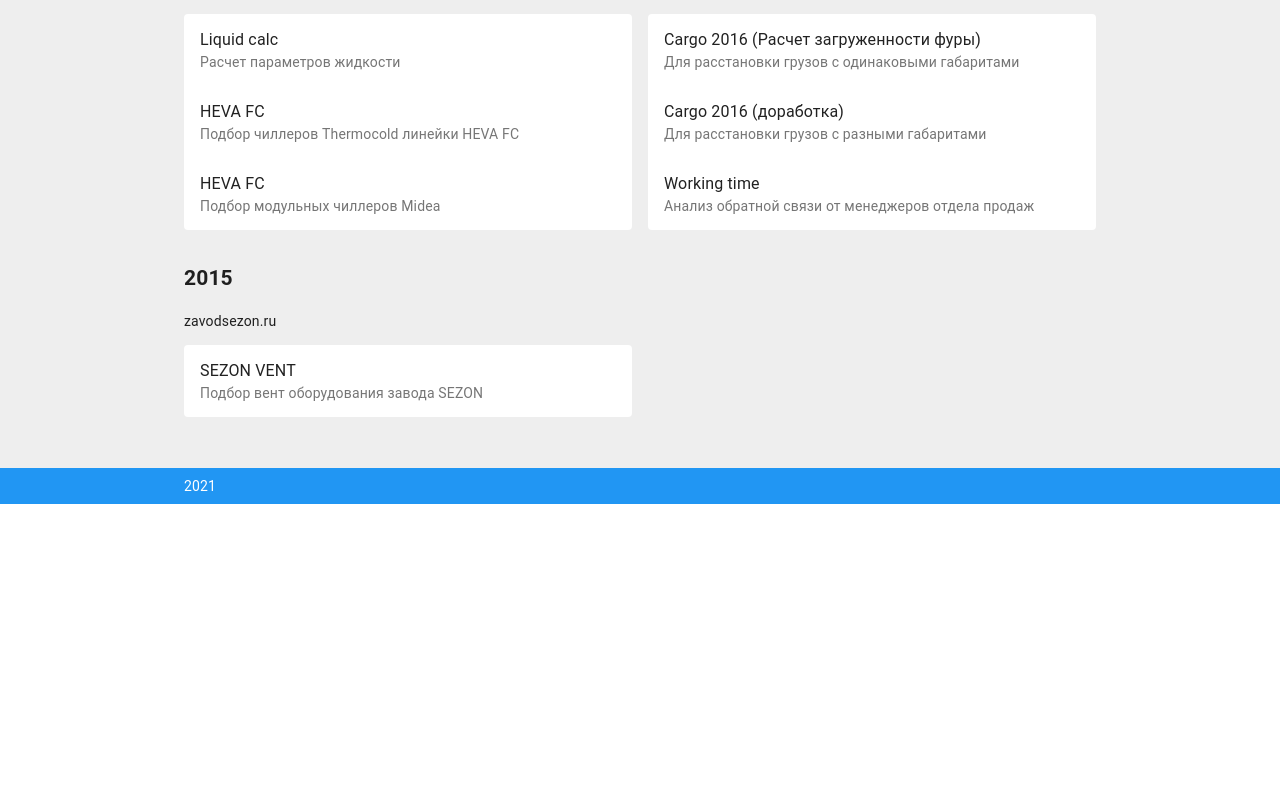
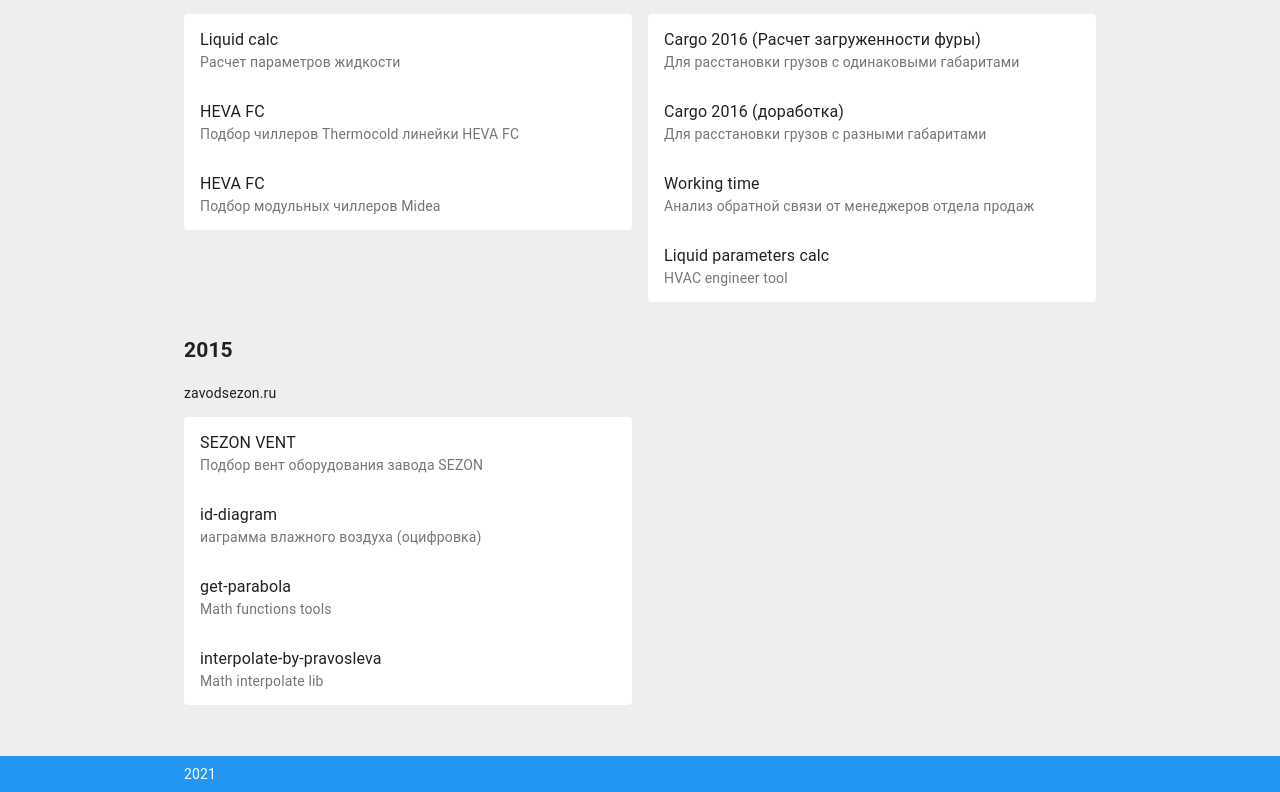
Before and after one commit to pravosleva/pravosleva-blog-2021-frontend-cra, a React app: page /projects in a window 1280 px wide. Shown: the part 950-1742 px from the top of the page. Before the commit the page ends 1454 px from the top, so only its background shows below. Built offline with nearby package versions, Linux system fonts and the light colour scheme; no server answers; what material-ui-confirm would draw is missing.

Commit message:
projects added

```diff
--- a/src/pages/projects/ProjectsPage.tsx
+++ b/src/pages/projects/ProjectsPage.tsx
@@ -153,6 +153,12 @@
               >
                 <ListItemText primary="Working time" secondary="Анализ обратной связи от менеджеров отдела продаж" />
               </ListItem>
+              <ListItem
+                className={classes.listItem}
+                onClick={goExternalLink('https://www.npmjs.com/package/liquid-parameters')}
+              >
+                <ListItemText primary="Liquid parameters calc" secondary="HVAC engineer tool" />
+              </ListItem>
             </List>
           </Grid>
           <Grid item xs={12} md={6}>
@@ -165,6 +171,24 @@
               >
                 <ListItemText primary="SEZON VENT" secondary="Подбор вент оборудования завода SEZON" />
               </ListItem>
+              <ListItem
+                className={classes.listItem}
+                onClick={goExternalLink('https://www.npmjs.com/package/id-diagram')}
+              >
+                <ListItemText primary="id-diagram" secondary="иаграмма влажного воздуха (оцифровка)" />
+              </ListItem>
+              <ListItem
+                className={classes.listItem}
+                onClick={goExternalLink('https://www.npmjs.com/package/get-parabola')}
+              >
+                <ListItemText primary="get-parabola" secondary="Math functions tools" />
+              </ListItem>
+              <ListItem
+                className={classes.listItem}
+                onClick={goExternalLink('https://www.npmjs.com/package/interpolate-by-pravosleva')}
+              >
+                <ListItemText primary="interpolate-by-pravosleva" secondary="Math interpolate lib" />
+              </ListItem>
             </List>
           </Grid>
         </Grid>
```
